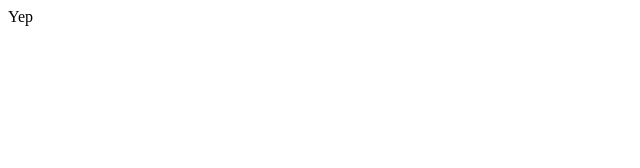
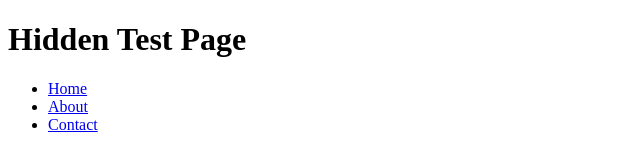
Before and after one commit to bschultz43/MyWebsite, a plain HTML site: page test.html in a window 1280 px wide. Shown: the whole page, without its empty margins (0-640 px from the left). Drawn offline with Linux system fonts and the light colour scheme.

Commit message:
Changed index.html to go back to previous hours worked, and updated test.html to be more uniform.

```diff
--- a/test.html
+++ b/test.html
@@ -5,6 +5,23 @@
     <title>Hidden Page</title>
 </head>
 <body>
-    Yep
+<div id="wrapper">
+    <header>
+        <h1>Hidden Test Page</h1>
+    </header>
+    <nav>
+        <ul>
+            <li><a href="index.html">Home</a></li>
+            <li><a href="about.html">About</a></li>
+            <li><a href="contact.html">Contact</a></li>
+        </ul>
+    </nav>
+    <main>
+
+    </main>
+    <footer>
+
+    </footer>
+</div>
 </body>
 </html>
```
Also changed, not shown: index.html (+2 -2 lines).
